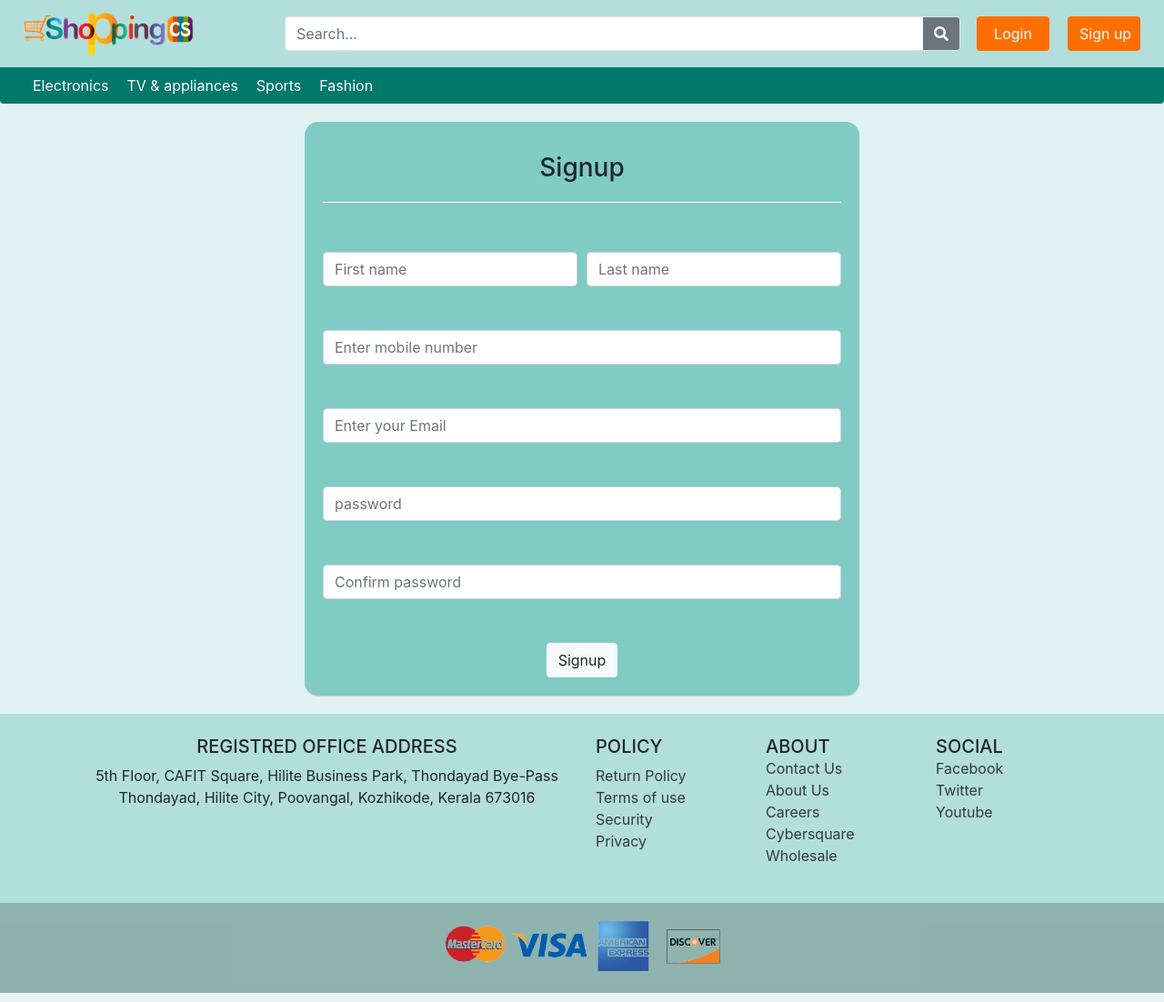
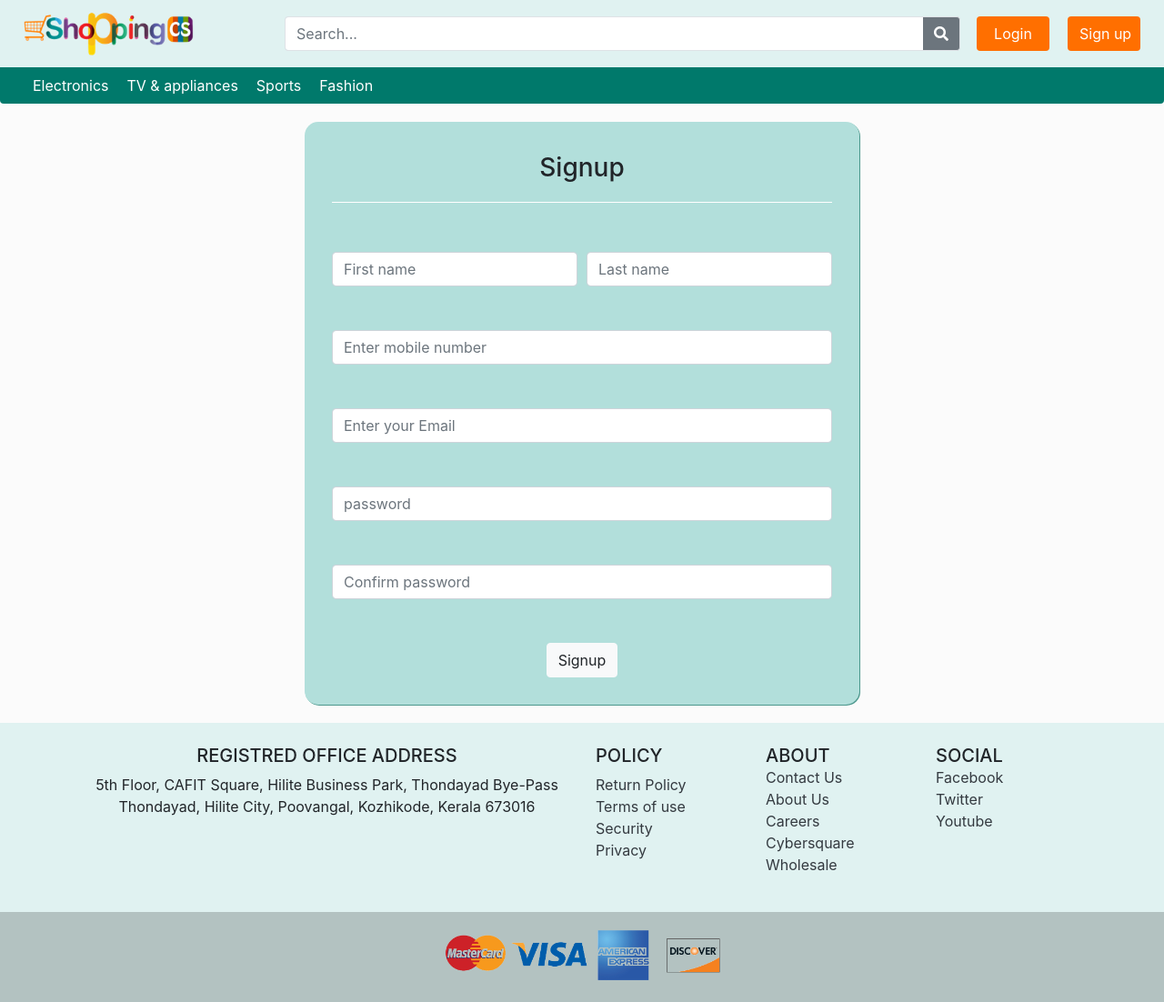
Before and after one commit to cybersquare/cs_ecommerce, a Django app: page /ecom/signup in a window 1280 px wide. Shown: the whole page at 91% size. Run offline with Django 3.2, Linux system fonts and the light colour scheme; some libraries are stand-ins or nearby versions.

Commit message:
color changes added

```diff
--- a/common/templates/footer.html
+++ b/common/templates/footer.html
@@ -1,5 +1,5 @@
 {% load static %}
-<footer class="foot text-center text-lg-start" style="background-color: #b2dfdb;">
+<footer class="foot text-center text-lg-start" style="background-color: #e0f2f1;">
     <div class="container p-4">
         <div class="row">
             <div class="col-lg-6 col-md-12 mb-4 mb-md-0">
--- a/ecom/static/ecom/css/login-style.css
+++ b/ecom/static/ecom/css/login-style.css
@@ -14,15 +14,15 @@
 }
 
 .form-login {
-    background-color: #80CBC4;
+    background-color: #B2DFDB;
     padding-top: 10px;
-    padding-bottom: 20px;
-    padding-left: 20px;
-    padding-right: 20px;
+    padding-bottom: 30px;
+    padding-left: 30px;
+    padding-right: 30px;
     border-radius: 15px;
-    border-color: #d2d2d2;
+    border-color: #1d1c1c;
     border-width: 5px;
-    box-shadow: 0 1px 0 #cfcfcf;
+    box-shadow: 1px 1px 0px #4b978c;
 }
 
 .login-head {
--- a/ecom/static/ecom/css/style-home.css
+++ b/ecom/static/ecom/css/style-home.css
@@ -39,7 +39,8 @@
 }
 
 .navigation {
-    background-color: #b2dfdb;
+    /* background-color: #b2dfdb; */
+    background-color: #e0f2f1;
 }
 
 .searh-btn {
@@ -58,7 +59,7 @@
 
 .container-fluid {
     padding: 20px;
-    background-color: #e0f2f1;
+    background-color: #fbfbfb;
 }
 
 .home-img {
```
